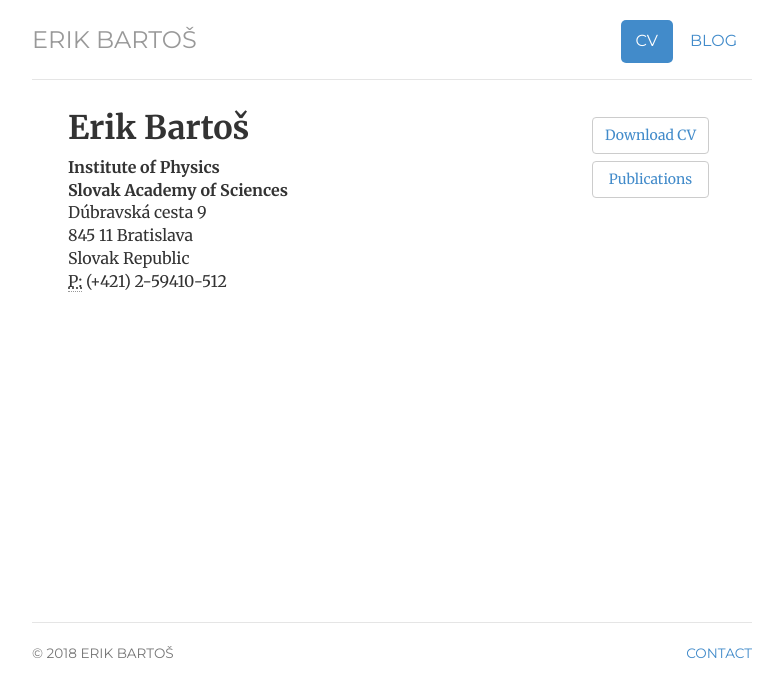
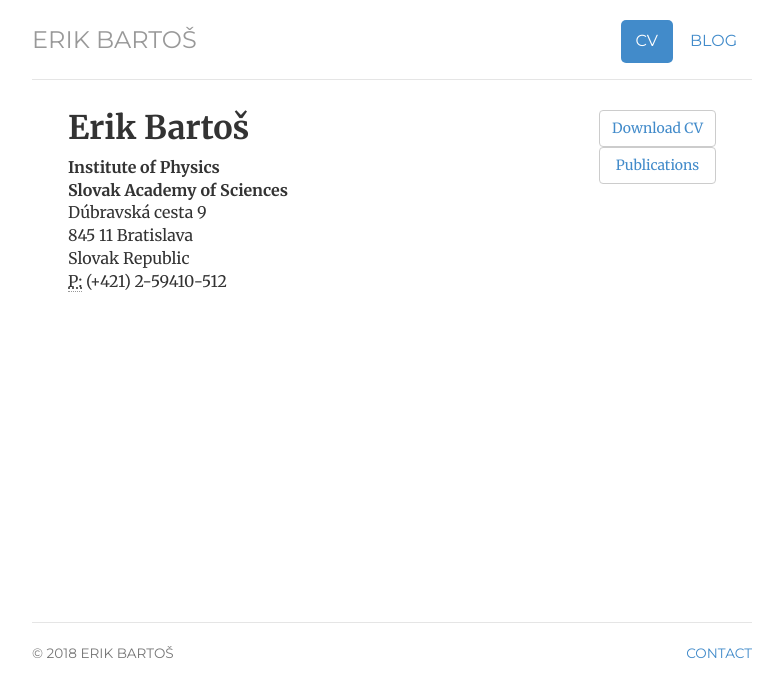
Before and after one commit to Mezek/mezek.github.io, a Jekyll site: the page built from cv/index.html, in a window 1280 px wide. Shown: the top 697 px of the page, without its empty margins (248-1031 px from the left). Built offline with Jekyll 4.4.1, drawn with Linux system fonts in a browser that asks for light colours.

Commit message:
Update style.css

```diff
--- a/css/style.css
+++ b/css/style.css
@@ -124,7 +124,10 @@ ul.items-below li {
     list-style: none;
     display: block;
     vertical-align: middle;
-    margin: 7px;
+}
+
+.btn .items-below {
+	margin: 0 7px;
 }
 
 .parent {
```
